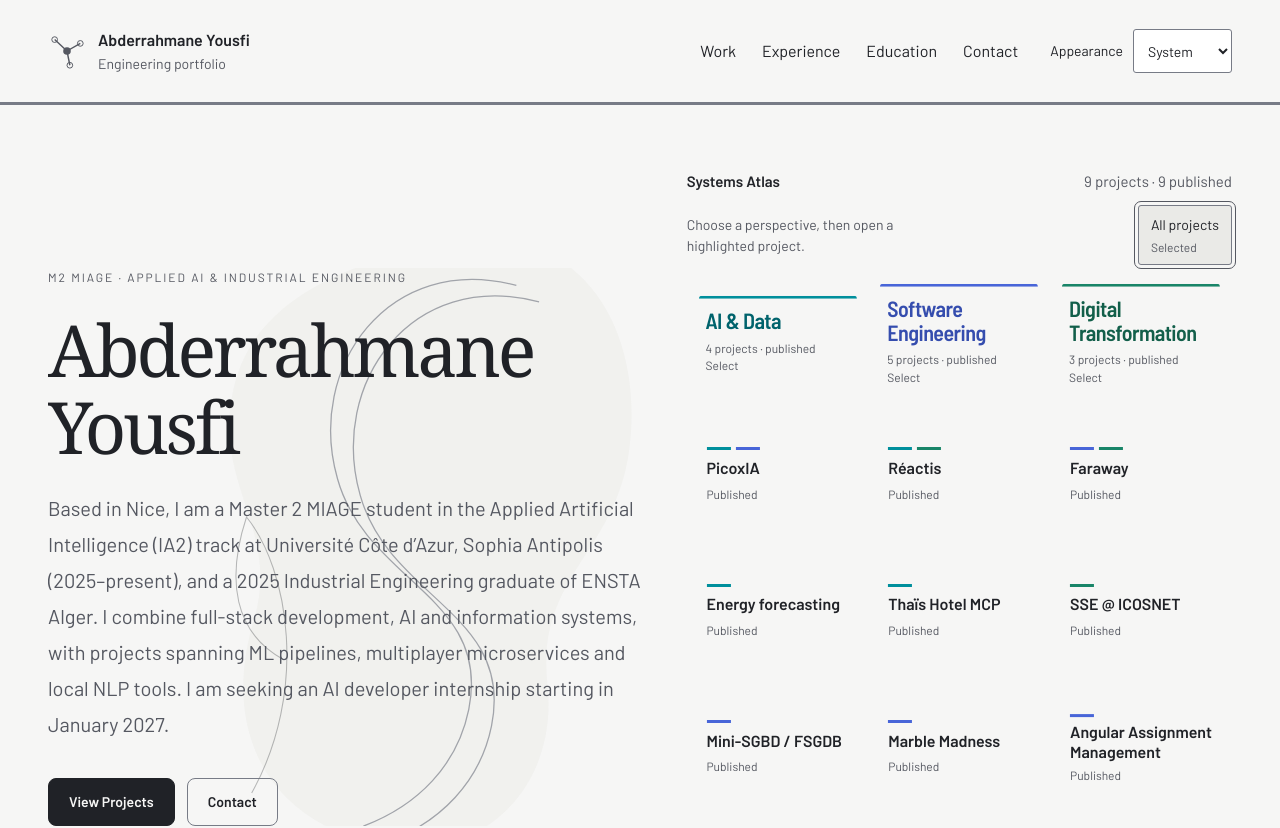
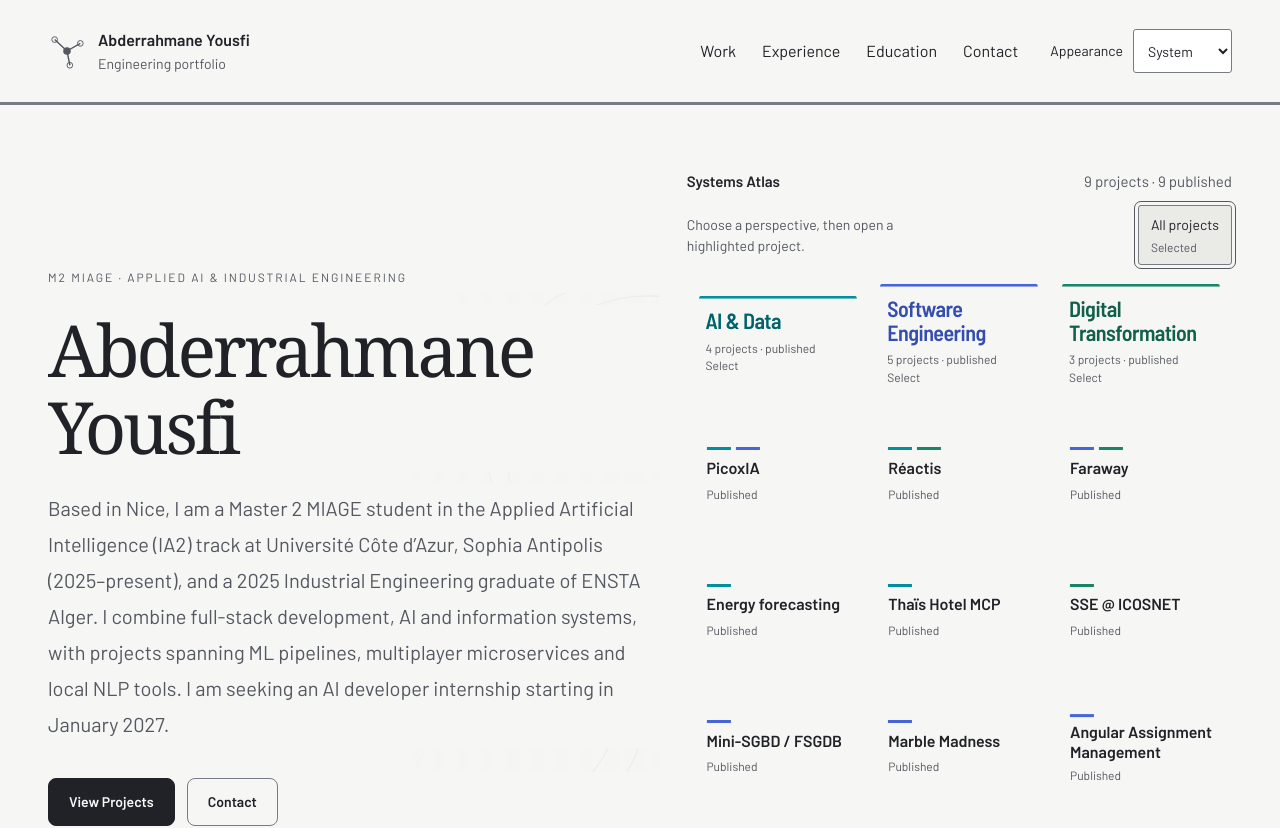
Before and after one commit to AbderahmaneYOUSFI/repo-yousfi, a Next.js app: page / in a window 1280 px wide. Shown: the top 828 px of the page. Built offline with nearby package versions, Linux system fonts and the light colour scheme.

Commit message:
Keep Global desktop hero decoration clear of text

```diff
--- a/src/components/hero.module.css
+++ b/src/components/hero.module.css
@@ -128,4 +128,15 @@
   }
   .globalLayout > .hero { min-width: 0; padding: 0; border-bottom: 0; }
   .globalLayout > .atlas { width: auto; max-width: none; margin: 0; padding: 0; }
+  .globalLayout .artwork {
+    right: -28%;
+    opacity: 0.18;
+    mask-image: linear-gradient(to right, transparent, black);
+  }
+  /* Opaque text zones keep decorative strokes out of every line and CTA,
+     including when the biography wraps differently at desktop widths. */
+  .globalLayout .content > * {
+    background-color: var(--canvas);
+    box-shadow: 0 0 0 6px var(--canvas);
+  }
 }
```
